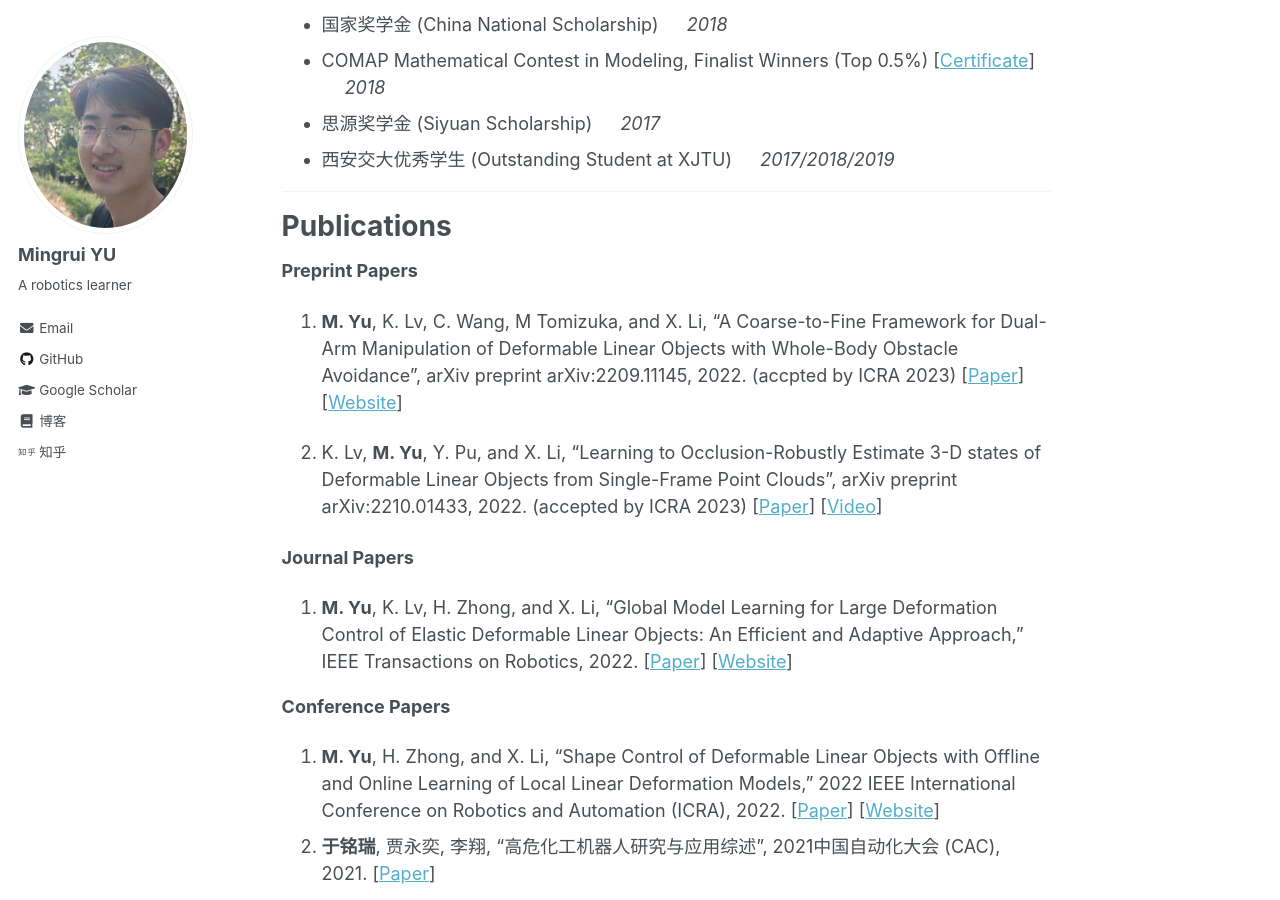
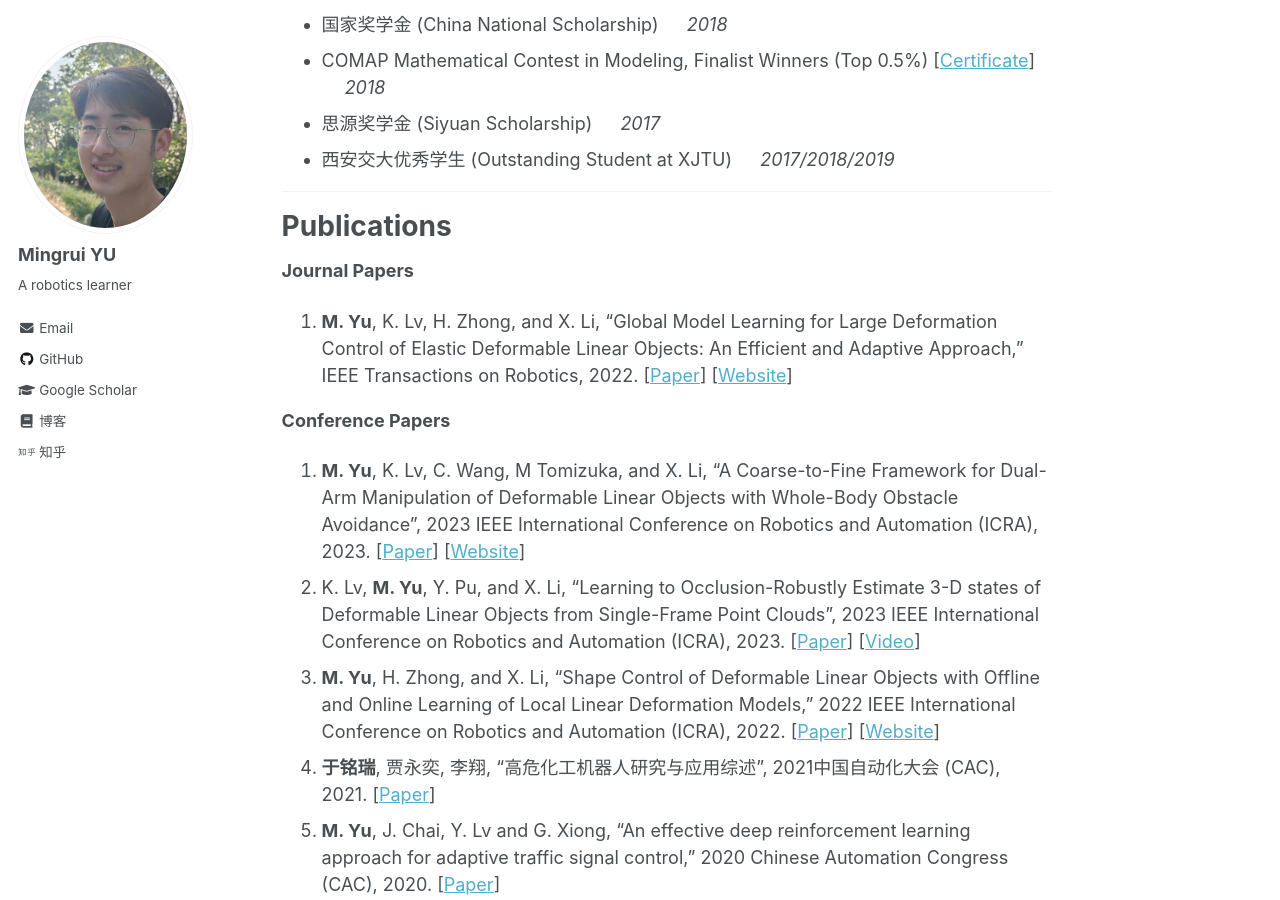
Before and after one commit to Mingrui-Yu/Mingrui-Yu.github.io, a Jekyll site: the page built from _pages/about.md, in a window 1280 px wide and 900 px high, scrolled down 993 px. Built offline with Jekyll 4.4.1, drawn with Linux system fonts in a browser that asks for light colours.

Commit message:
Update about.md

```diff
--- a/_pages/about.md
+++ b/_pages/about.md
@@ -50,20 +50,16 @@ Awards & Honors
 Publications
 ======
 
-**Preprint Papers**
-1. **M. Yu**, K. Lv, C. Wang, M Tomizuka, and X. Li, "A Coarse-to-Fine Framework for Dual-Arm Manipulation of Deformable Linear Objects with Whole-Body Obstacle Avoidance", arXiv preprint arXiv:2209.11145, 2022. (accpted by ICRA 2023) [[Paper](https://arxiv.org/abs/2209.11145)] [[Website](https://mingrui-yu.github.io/DLO_planning)]
-
-2. K. Lv, **M. Yu**, Y. Pu, and X. Li, “Learning to Occlusion-Robustly Estimate 3-D states of Deformable Linear Objects from Single-Frame Point Clouds”, arXiv preprint arXiv:2210.01433, 2022. (accepted by ICRA 2023) [[Paper](https://arxiv.org/abs/2210.01433)] [[Video](https://mingrui-yu.github.io/videos/ICRA23_DLO_perception_video.mp4)]
-
-
 **Journal Papers**
 1. **M. Yu**, K. Lv, H. Zhong, and X. Li, "Global Model Learning for Large Deformation Control of Elastic Deformable Linear Objects: An Efficient and Adaptive Approach," IEEE Transactions on Robotics, 2022. [[Paper](https://arxiv.org/abs/2205.04004)] [[Website](https://mingrui-yu.github.io/shape_control_DLO_2/)]
 
 **Conference Papers**
 
-1. **M. Yu**, H. Zhong, and X. Li, "Shape Control of Deformable Linear Objects with Offline and Online Learning of Local Linear Deformation Models," 2022 IEEE International Conference on Robotics and Automation (ICRA), 2022. [[Paper](https://arxiv.org/abs/2109.11091)] [[Website](https://mingrui-yu.github.io/shape_control_DLO/)]
-1. **于铭瑞**, 贾永奕, 李翔, "高危化工机器人研究与应用综述", 2021中国自动化大会 (CAC), 2021. [[Paper](https://kns.cnki.net/kcms/detail/detail.aspx?dbcode=CPFD&dbname=CPFDTEMP&filename=ZGZN202110001016&uniplatform=NZKPT&v=yTXq56-lHUDzP6r70Wst4lVFGnfv4CHYCDrmjizd_DZaM8yOR4dOTxj5IYdffmtQS2VgAE2EQ9Y%3d)]
-1. **M. Yu**, J. Chai, Y. Lv and G. Xiong, "An effective deep reinforcement learning approach for adaptive traffic signal control," 2020 Chinese Automation Congress (CAC), 2020. [[Paper](https://doi.org/10.1109/CAC51589.2020.9327396)]
+1. **M. Yu**, K. Lv, C. Wang, M Tomizuka, and X. Li, "A Coarse-to-Fine Framework for Dual-Arm Manipulation of Deformable Linear Objects with Whole-Body Obstacle Avoidance", 2023 IEEE International Conference on Robotics and Automation (ICRA), 2023. [[Paper](https://arxiv.org/abs/2209.11145)] [[Website](https://mingrui-yu.github.io/DLO_planning)]
+2. K. Lv, **M. Yu**, Y. Pu, and X. Li, “Learning to Occlusion-Robustly Estimate 3-D states of Deformable Linear Objects from Single-Frame Point Clouds”, 2023 IEEE International Conference on Robotics and Automation (ICRA), 2023. [[Paper](https://arxiv.org/abs/2210.01433)] [[Video](https://mingrui-yu.github.io/videos/ICRA23_DLO_perception_video.mp4)]
+3. **M. Yu**, H. Zhong, and X. Li, "Shape Control of Deformable Linear Objects with Offline and Online Learning of Local Linear Deformation Models," 2022 IEEE International Conference on Robotics and Automation (ICRA), 2022. [[Paper](https://arxiv.org/abs/2109.11091)] [[Website](https://mingrui-yu.github.io/shape_control_DLO/)]
+4. **于铭瑞**, 贾永奕, 李翔, "高危化工机器人研究与应用综述", 2021中国自动化大会 (CAC), 2021. [[Paper](https://kns.cnki.net/kcms/detail/detail.aspx?dbcode=CPFD&dbname=CPFDTEMP&filename=ZGZN202110001016&uniplatform=NZKPT&v=yTXq56-lHUDzP6r70Wst4lVFGnfv4CHYCDrmjizd_DZaM8yOR4dOTxj5IYdffmtQS2VgAE2EQ9Y%3d)]
+5. **M. Yu**, J. Chai, Y. Lv and G. Xiong, "An effective deep reinforcement learning approach for adaptive traffic signal control," 2020 Chinese Automation Congress (CAC), 2020. [[Paper](https://doi.org/10.1109/CAC51589.2020.9327396)]
 
 **Patents**
 1. 吕宜生, 柴嘉骏, **于铭瑞**, 陈圆圆, 熊刚, 朱凤华, 王飞跃. 基于深度强化学习单路口交通信号控制方法、系统、装置. 申请号：2019106294891, 申请日：2019.07.12. 授权公告号：CN110428615B，授权公告日：2021.06.22.
```
